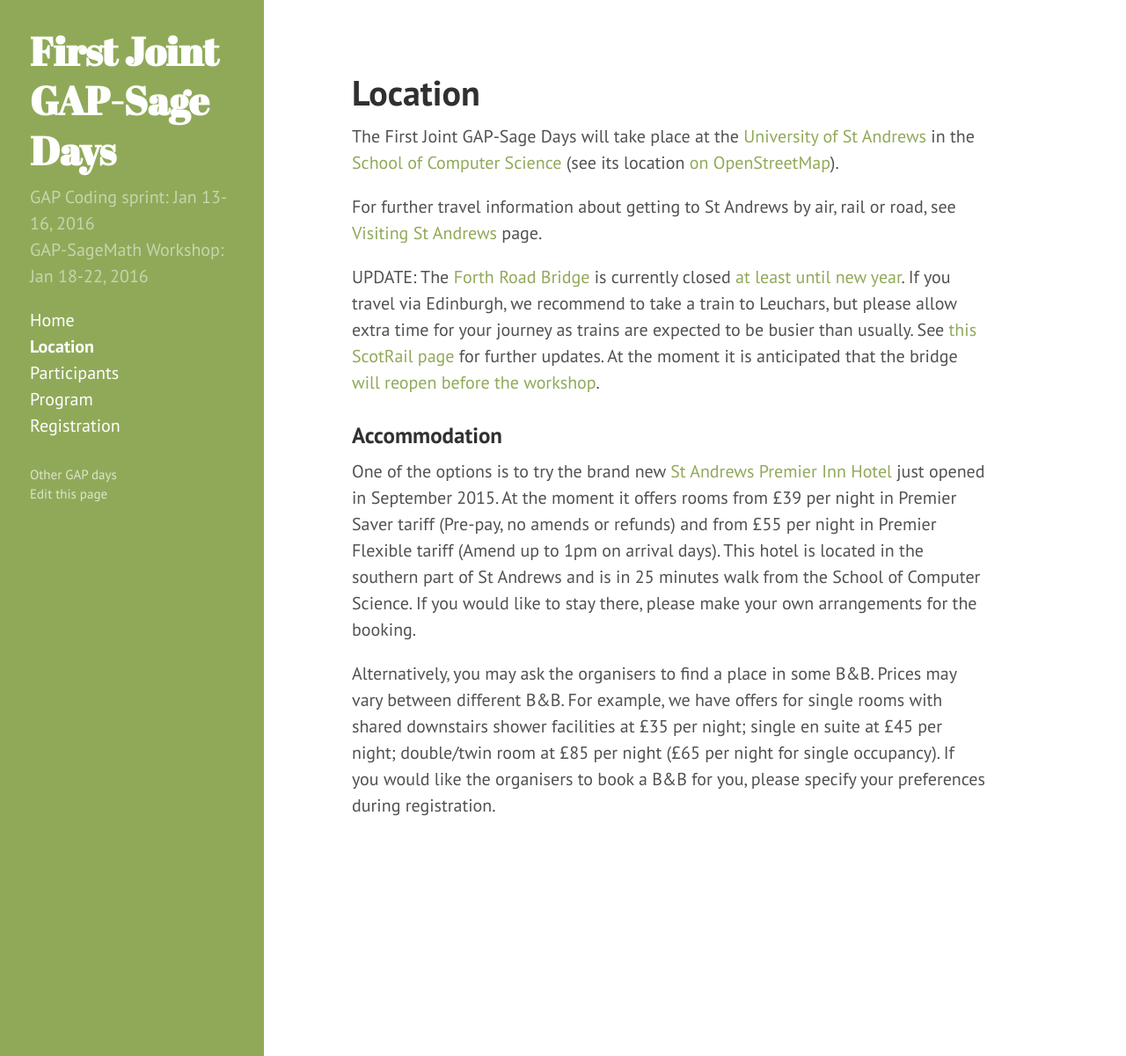
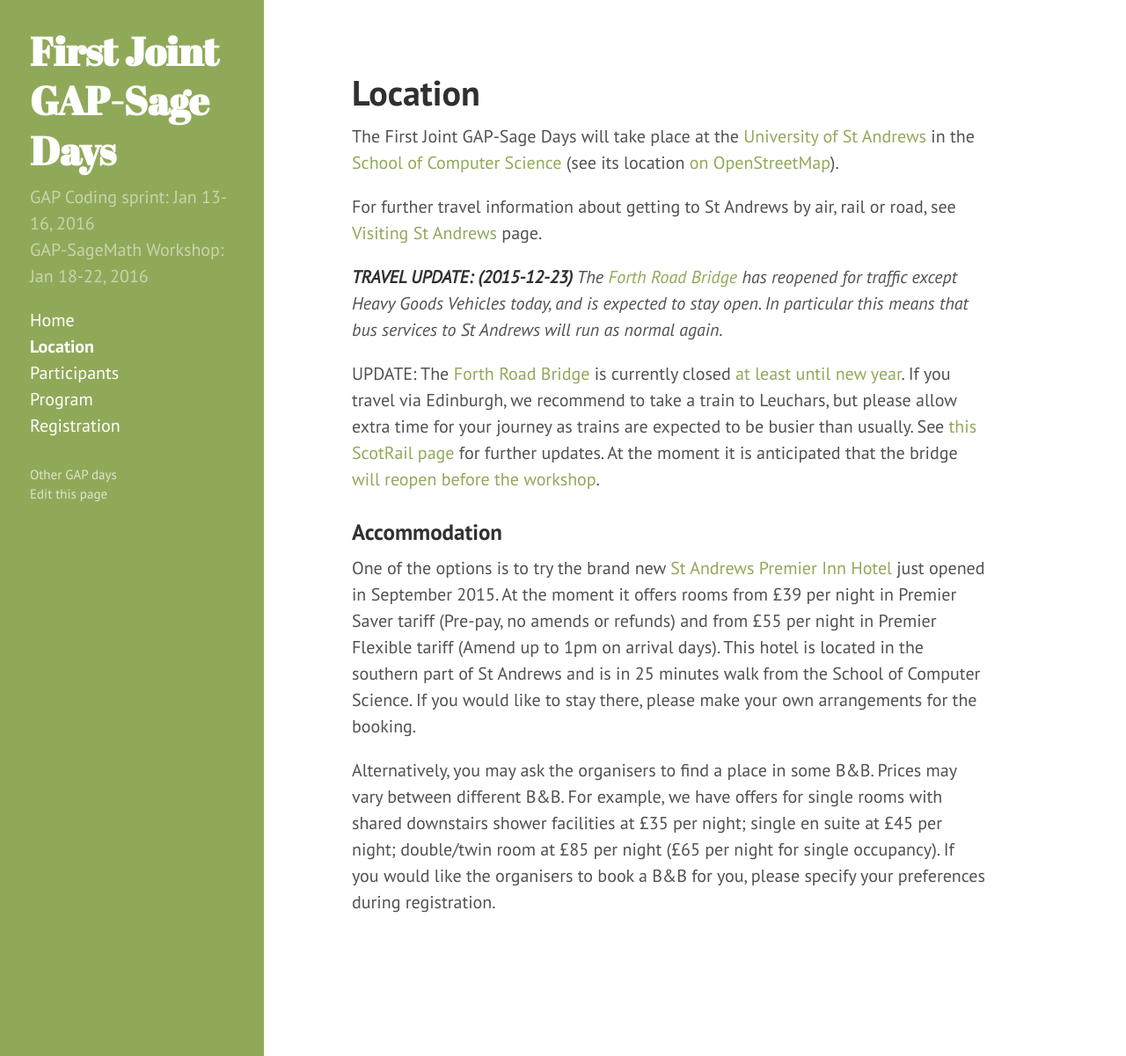
Before and after one commit to gapdays/gap-sage-days2016, a Jekyll site: the page built from location.md, in a window 1280 px wide and 1201 px high. Shown: the whole window at 88% size. Built offline with Jekyll 4.4.1, drawn with Linux system fonts in a browser that asks for light colours; Markdown is read by kramdown in place of the engine named in the settings.

Commit message:
Bridge reopened!

```diff
--- a/location.md
+++ b/location.md
@@ -7,6 +7,10 @@ The {{ site.title | strip_html }} will take place at the {{ site.location }}
 in the [School of Computer Science](http://www.cs.st-andrews.ac.uk/) (see its location [on OpenStreetMap](http://www.openstreetmap.org/way/155223867#map=19/56.34030/-2.80871)).
 
 For further travel information about getting to St Andrews by air, rail or road, see [Visiting St Andrews](http://www.st-andrews.ac.uk/about/visiting/) page.
+
+_**TRAVEL UPDATE: (2015-12-23)** The [Forth Road Bridge](https://www.forthroadbridge.org/) has
+ reopened for traffic except Heavy Goods Vehicles today, and is expected to stay open. In particular
+ this means that bus services to St Andrews will run as normal again._
 
 UPDATE: The [Forth Road Bridge](https://www.forthroadbridge.org/) is currently closed
 [at least until new year](http://www.bbc.co.uk/news/uk-scotland-35001277).
```
